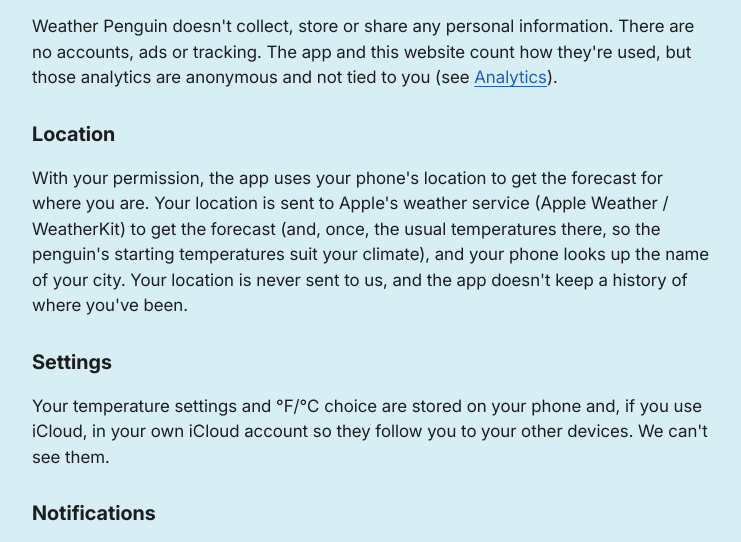
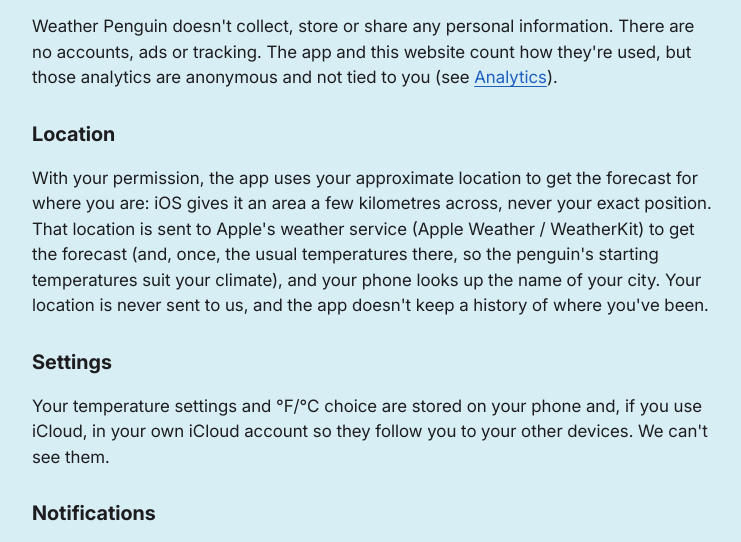
Before and after one commit to tensafefrogs/weatherpenguin, a website: page web/privacy.html in a window 1280 px wide. Shown: the part 256-798 px from the top of the page, without its empty margins (268-1009 px from the left). Drawn offline with Linux system fonts and the light colour scheme.

Commit message:
Privacy: the app only gets approximate location (2.0.1); merge when 2.0.1 is released
Co-Authored-By: Claude Opus 5.5 <noreply@anthropic.com>
Claude-Session: https://claude.ai/code/session_01V9P9cmFeGXUG7MoHbjddVN

```diff
--- a/web/privacy.html
+++ b/web/privacy.html
@@ -24,11 +24,11 @@
       tracking. The app and this website count how they're used, but those analytics are anonymous and not tied
       to you (see <a href="#analytics">Analytics</a>).</p>
     <h2>Location</h2>
-    <p>With your permission, the app uses your phone's location to get the forecast for where you are. Your
-      location is sent to Apple's weather service (Apple Weather / WeatherKit) to get the forecast (and, once, the
-      usual temperatures there, so the penguin's starting temperatures suit your climate), and your phone looks up
-      the name of your city. Your location is never sent to us, and the app doesn't keep a history of
-      where you've been.</p>
+    <p>With your permission, the app uses your approximate location to get the forecast for where you are: iOS gives
+      it an area a few kilometres across, never your exact position. That location is sent to Apple's weather
+      service (Apple Weather / WeatherKit) to get the forecast (and, once, the usual temperatures there, so the
+      penguin's starting temperatures suit your climate), and your phone looks up the name of your city. Your
+      location is never sent to us, and the app doesn't keep a history of where you've been.</p>
     <h2>Settings</h2>
     <p>Your temperature settings and °F/°C choice are stored on your phone and, if you use iCloud, in your own
       iCloud account so they follow you to your other devices. We can't see them.</p>
```
